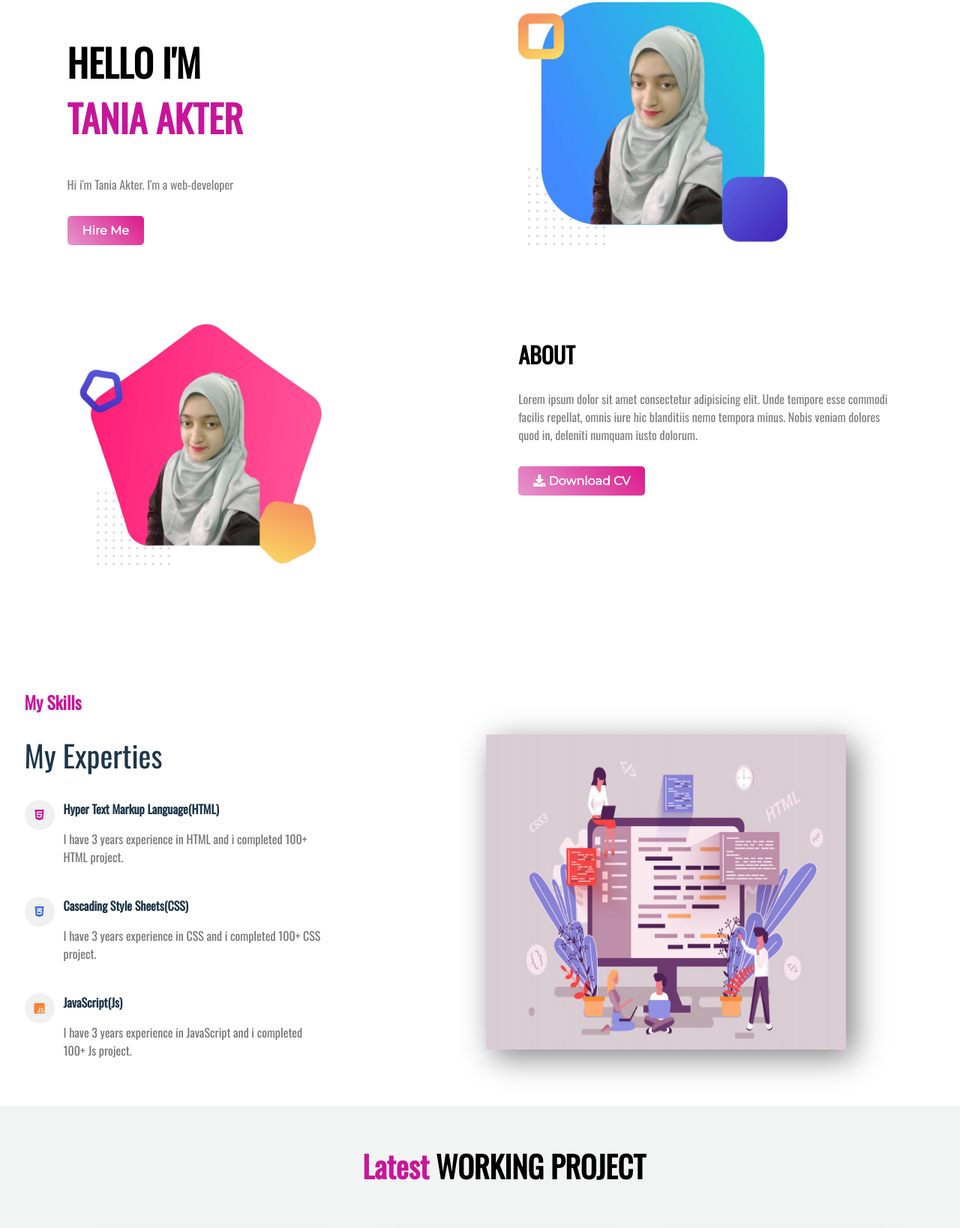
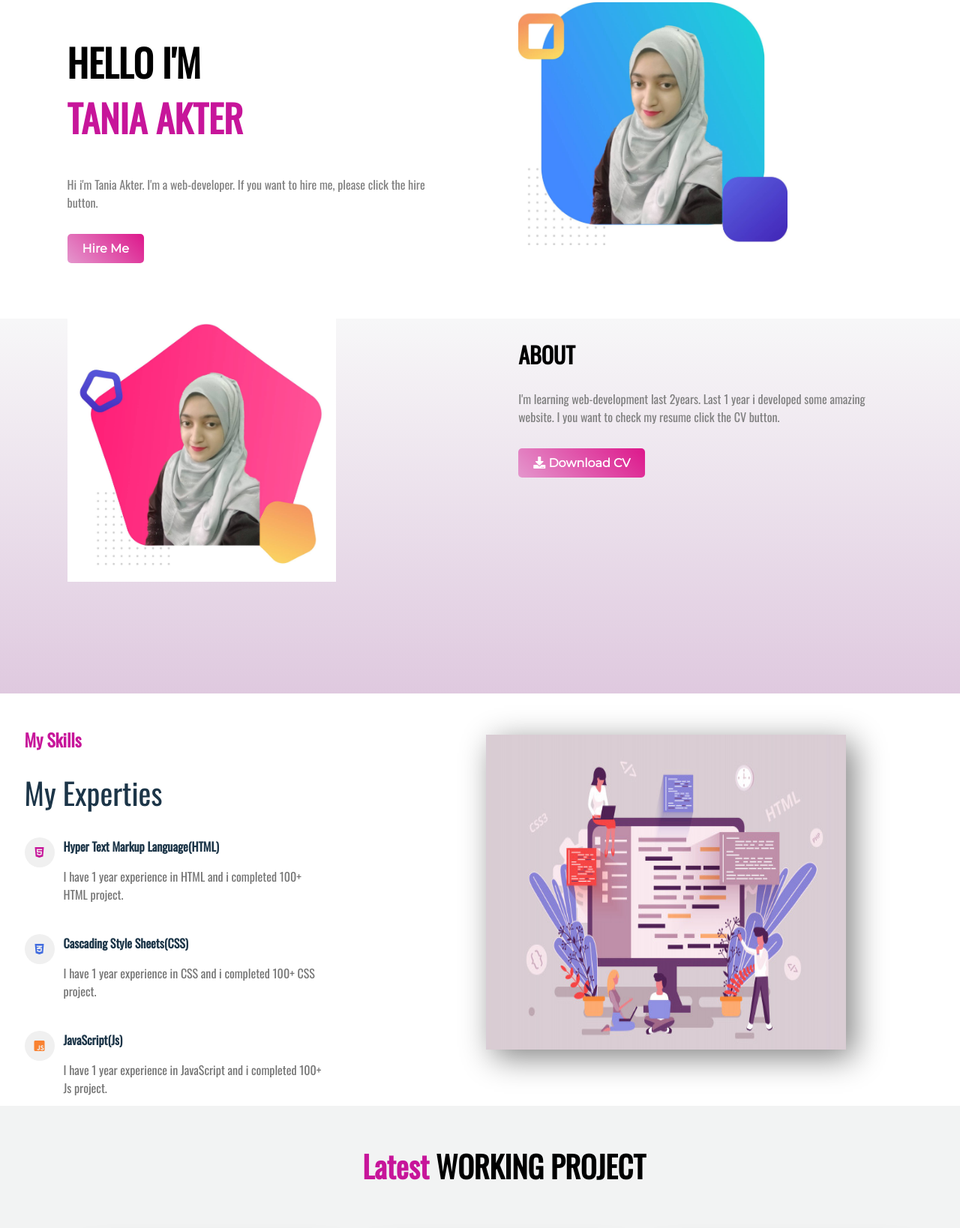
Before and after one commit to tania-developer/personal-portfolio, a plain HTML site: page index.html in a window 1280 px wide. Shown: the part 75-1713 px from the top of the page at 75% size. Drawn offline with nearby package versions, Linux system fonts and the light colour scheme.

Commit message:
complete portfolio

```diff
--- a/index.html
+++ b/index.html
@@ -23,8 +23,8 @@
         </nav>
         <div class="half-width">
             <h1>HELLO I'M <br> <span class="blue-highlight">TANIA AKTER</span></h1>
-            <p>Hi i'm Tania Akter. I'm a web-developer</p>
-            <a class="link-button" href="https://www.linkedin.com/in/tania-akter-314a5b1b1/">Hire Me</a>
+            <p>Hi i'm Tania Akter. I'm a web-developer. If you want to hire me, please click the hire button.</p>
+            <a class="link-button" href="https://www.linkedin.com/in/tania-akter-314a5b1b1/" target="_blank">Hire Me</a>
         </div>
         <div class="half-width">
             <img src="images/blue-bg.jpg" alt="">
@@ -36,7 +36,7 @@
         </div>
         <div class="half-width">
             <h2>ABOUT</h2>
-            <p>Lorem ipsum dolor sit amet consectetur adipisicing elit. Unde tempore esse commodi facilis repellat, omnis iure hic blanditiis nemo tempora minus. Nobis veniam dolores quod in, deleniti numquam iusto dolorum.</p>
+            <p>I'm learning web-development last 2years. Last 1 year i developed some amazing website. I you want to check my resume click the CV button.</p>
             <a class="link-button" href=""><i class="fa fa-download"> </i>  Download CV</a>
         </div>
     </section>
@@ -60,7 +60,7 @@
 
             <div class="s-box-text">
             <strong>Hyper Text Markup Language(HTML)</strong>
-            <p>I have 3 years experience in HTML and i completed 100+ HTML project.</p>
+            <p>I have 1 year experience in HTML and i completed 100+ HTML project.</p>
             </div>
             </div>
 
@@ -72,7 +72,7 @@
 
             <div class="s-box-text">
             <strong>Cascading Style Sheets(CSS)</strong>
-            <p>I have 3 years experience in CSS and i completed 100+ CSS project.</p>
+            <p>I have 1 year experience in CSS and i completed 100+ CSS project.</p>
             </div>
             </div>
 
@@ -84,7 +84,7 @@
 
             <div class="s-box-text">
             <strong>JavaScript(Js)</strong>
-            <p>I have 3 years experience in JavaScript and i completed 100+ Js project.</p>
+            <p>I have 1 year experience in JavaScript and i completed 100+ Js project.</p>
             </div>
             </div>
 
--- a/style.css
+++ b/style.css
@@ -66,6 +66,9 @@ section{
     font-size: 30px;
 }
 
+.second-sec{
+    background-image: linear-gradient(180deg,rgb(247, 247, 248),rgb(223, 201, 223));
+}
 .latest-project{
     background-color: rgb(242, 243, 243);
     height: 800px;
@@ -145,6 +148,9 @@ section{
 	font-weight: 400;
 	font-size: 40px;
 }
+.skill-heading h3{
+    padding-top: 100px;
+}
 .s-box-container{
 	margin-top: 30px;
 }
```
